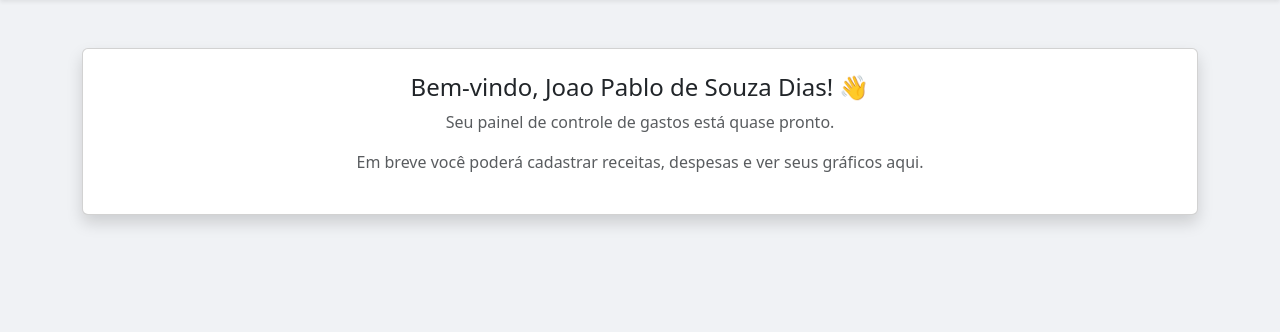
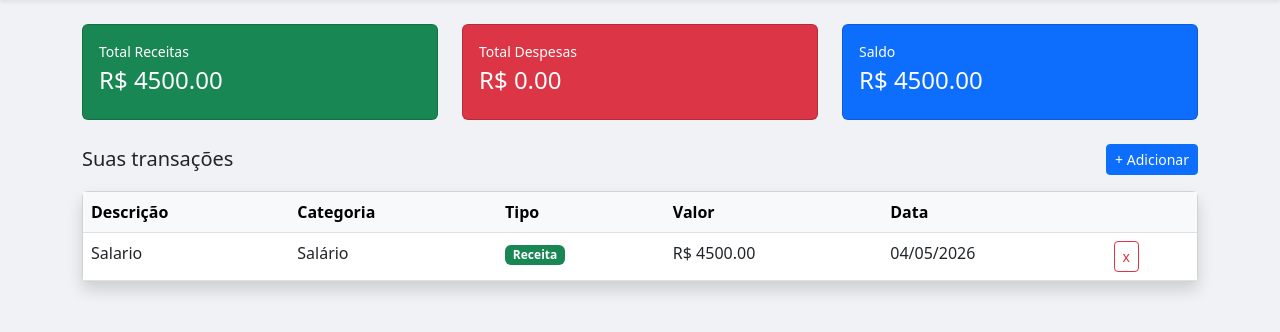
Before and after one commit to Diasx7/controle-gastos, a Flask app: page / in a window 1280 px wide. Shown: the part 56-388 px from the top of the page. Run offline with Flask 3, Linux system fonts and the light colour scheme; a user stored in the database is signed in; data comes from the database, SQL or seed files in the repository; both versions use the stored data as it was after the commit.

Commit message:
adiciona transacoes - cadastro, listagem e delete

```diff
--- a/app.py
+++ b/app.py
@@ -1,31 +1,84 @@
 from flask import Flask, render_template, request, redirect, url_for, session
-from database import db, Usuario
+from database import db, Usuario, Transacao
 from validar_cpf import validar_cpf
+from datetime import datetime
 
 app = Flask(__name__)
 
-# chave secreta pra sessão funcionar
 app.secret_key = "controle123"
-
-# configuração do banco de dados (arquivo local sqlite)
 app.config["SQLALCHEMY_DATABASE_URI"] = "sqlite:///banco.db"
 app.config["SQLALCHEMY_TRACK_MODIFICATIONS"] = False
 
-# conecta o banco ao app
 db.init_app(app)
 
-# cria as tabelas no banco se não existirem
 with app.app_context():
     db.create_all()
 
-# página inicial - só aparece se estiver logado
+# página inicial com resumo
 @app.route("/")
 def index():
     if "usuario_id" not in session:
         return redirect(url_for("login"))
-    return render_template("index.html", nome=session["usuario_nome"])
 
-# página de cadastro
+    # pega todas as transações do usuário logado
+    transacoes = Transacao.query.filter_by(usuario_id=session["usuario_id"]).all()
+
+    # calcula o resumo
+    total_receitas = sum(t.valor for t in transacoes if t.tipo == "receita")
+    total_despesas = sum(t.valor for t in transacoes if t.tipo == "despesa")
+    saldo = total_receitas - total_despesas
+
+    return render_template("index.html",
+        nome=session["usuario_nome"],
+        transacoes=transacoes,
+        total_receitas=total_receitas,
+        total_despesas=total_despesas,
+        saldo=saldo
+    )
+
+# cadastrar nova transação
+@app.route("/adicionar", methods=["GET", "POST"])
+def adicionar():
+    if "usuario_id" not in session:
+        return redirect(url_for("login"))
+
+    erro = None
+
+    if request.method == "POST":
+        descricao = request.form["descricao"]
+        valor = float(request.form["valor"])
+        tipo = request.form["tipo"]
+        categoria = request.form["categoria"]
+
+        nova = Transacao(
+            descricao=descricao,
+            valor=valor,
+            tipo=tipo,
+            categoria=categoria,
+            usuario_id=session["usuario_id"]
+        )
+        db.session.add(nova)
+        db.session.commit()
+        return redirect(url_for("index"))
+
+    return render_template("adicionar.html", erro=erro)
+
+# deletar transação
+@app.route("/deletar/<int:id>")
+def deletar(id):
+    if "usuario_id" not in session:
+        return redirect(url_for("login"))
+
+    transacao = Transacao.query.get(id)
+
+    # garante que o usuário só pode deletar as próprias transações
+    if transacao and transacao.usuario_id == session["usuario_id"]:
+        db.session.delete(transacao)
+        db.session.commit()
+
+    return redirect(url_for("index"))
+
+# cadastro
 @app.route("/cadastro", methods=["GET", "POST"])
 def cadastro():
     erro = None
@@ -35,16 +88,13 @@ def cadastro():
         cpf = request.form["cpf"]
         senha = request.form["senha"]
 
-        # valida o cpf antes de salvar
         if not validar_cpf(cpf):
             erro = "CPF inválido. Verifique e tente novamente."
         else:
-            # verifica se o cpf já tá cadastrado
             usuario_existe = Usuario.query.filter_by(cpf=cpf).first()
             if usuario_existe:
                 erro = "Esse CPF já tem uma conta cadastrada."
             else:
-                # cria o usuário e salva no banco
                 novo_usuario = Usuario(nome=nome, cpf=cpf)
                 novo_usuario.definir_senha(senha)
                 db.session.add(novo_usuario)
@@ -53,7 +103,7 @@ def cadastro():
 
     return render_template("cadastro.html", erro=erro)
 
-# página de login
+# login
 @app.route("/login", methods=["GET", "POST"])
 def login():
     erro = None
@@ -62,13 +112,11 @@ def login():
         cpf = request.form["cpf"]
         senha = request.form["senha"]
 
-        # busca o usuário pelo cpf
         usuario = Usuario.query.filter_by(cpf=cpf).first()
 
         if not usuario or not usuario.verificar_senha(senha):
             erro = "CPF ou senha incorretos."
         else:
-            # salva o usuário na sessão
             session["usuario_id"] = usuario.id
             session["usuario_nome"] = usuario.nome
             return redirect(url_for("index"))
--- a/templates/index.html
+++ b/templates/index.html
@@ -6,9 +6,7 @@
     <title>Início</title>
     <link href="https://cdn.jsdelivr.net/npm/bootstrap@5.3.0/dist/css/bootstrap.min.css" rel="stylesheet">
     <style>
-        body {
-            background-color: #f0f2f5;
-        }
+        body { background-color: #f0f2f5; }
     </style>
 </head>
 <body>
@@ -21,12 +19,79 @@
     </div>
 </nav>
 
-<div class="container mt-5">
-    <div class="card shadow p-4 text-center">
-        <h4>Bem-vindo, {{ nome }}! 👋</h4>
-        <p class="text-muted">Seu painel de controle de gastos está quase pronto.</p>
-        <p class="text-muted">Em breve você poderá cadastrar receitas, despesas e ver seus gráficos aqui.</p>
+<div class="container mt-4">
+
+    <!-- cards de resumo -->
+    <div class="row mb-4">
+        <div class="col-md-4">
+            <div class="card text-white bg-success p-3">
+                <p class="mb-1 small">Total Receitas</p>
+                <h4>R$ {{ "%.2f"|format(total_receitas) }}</h4>
+            </div>
+        </div>
+        <div class="col-md-4">
+            <div class="card text-white bg-danger p-3">
+                <p class="mb-1 small">Total Despesas</p>
+                <h4>R$ {{ "%.2f"|format(total_despesas) }}</h4>
+            </div>
+        </div>
+        <div class="col-md-4">
+            <div class="card text-white bg-primary p-3">
+                <p class="mb-1 small">Saldo</p>
+                <h4>R$ {{ "%.2f"|format(saldo) }}</h4>
+            </div>
+        </div>
     </div>
+
+    <!-- botão adicionar -->
+    <div class="d-flex justify-content-between align-items-center mb-3">
+        <h5 class="mb-0">Suas transações</h5>
+        <a href="/adicionar" class="btn btn-primary btn-sm">+ Adicionar</a>
+    </div>
+
+    <!-- lista de transações -->
+    {% if transacoes %}
+    <div class="card shadow">
+        <table class="table table-hover mb-0">
+            <thead class="table-light">
+                <tr>
+                    <th>Descrição</th>
+                    <th>Categoria</th>
+                    <th>Tipo</th>
+                    <th>Valor</th>
+                    <th>Data</th>
+                    <th></th>
+                </tr>
+            </thead>
+            <tbody>
+                {% for t in transacoes %}
+                <tr>
+                    <td>{{ t.descricao }}</td>
+                    <td>{{ t.categoria }}</td>
+                    <td>
+                        {% if t.tipo == "receita" %}
+                            <span class="badge bg-success">Receita</span>
+                        {% else %}
+                            <span class="badge bg-danger">Despesa</span>
+                        {% endif %}
+                    </td>
+                    <td>R$ {{ "%.2f"|format(t.valor) }}</td>
+                    <td>{{ t.data.strftime("%d/%m/%Y") }}</td>
+                    <td>
+                        <a href="/deletar/{{ t.id }}" class="btn btn-outline-danger btn-sm"
+                           onclick="return confirm('Deletar essa transação?')">x</a>
+                    </td>
+                </tr>
+                {% endfor %}
+            </tbody>
+        </table>
+    </div>
+    {% else %}
+    <div class="card shadow p-4 text-center text-muted">
+        <p>Nenhuma transação ainda. Clique em "+ Adicionar" pra começar!</p>
+    </div>
+    {% endif %}
+
 </div>
 
 </body>
```
Also changed, not shown: database.py (+17 -4 lines), templates/adicionar.html (added, +122 -0 lines), instance/banco.db.
